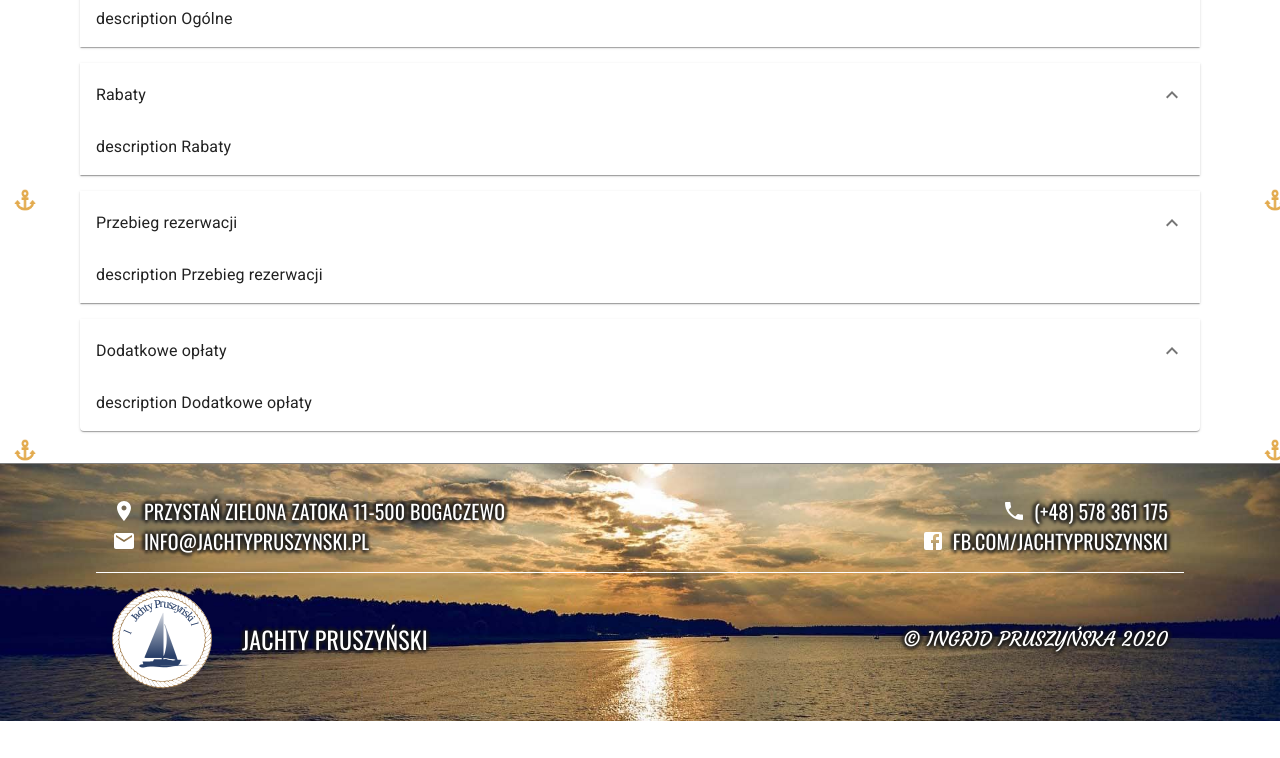
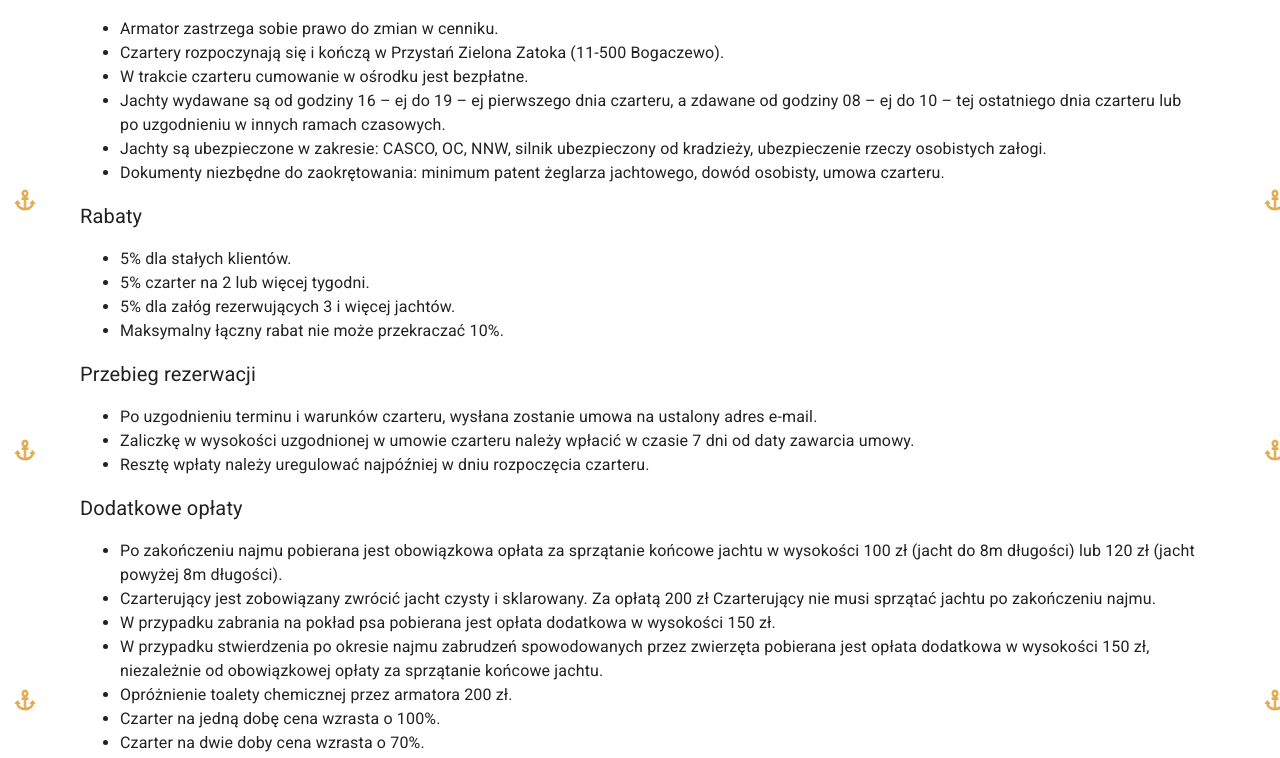
Before and after one commit to Ilshae/jachty-2, a React (Vite) app: page /cennik in a window 1280 px wide. Shown: the part 1075-1833 px from the top of the page. Before the commit the page ends 1796 px from the top, so only its background shows below. Built offline with nearby package versions, Linux system fonts and the light colour scheme.

Commit message:
price list skeleton

```diff
--- a/src/common/CharterInfo.tsx
+++ /dev/null
@@ -1,39 +0,0 @@
-import {
-  Accordion as MUIAccordion,
-  AccordionDetails,
-  AccordionSummary,
-} from "@mui/material"
-import ExpandMoreIcon from "@mui/icons-material/ExpandMore"
-import { FC } from "react"
-
-const CharterInfo = () => (
-  <>
-    <Accordion name={"Ogólne"} />
-    <Accordion name={"Rabaty"} />
-    <Accordion name={"Przebieg rezerwacji"} />
-    <Accordion name={"Dodatkowe opłaty"} />
-  </>
-)
-
-const Accordion: FC<{ name: string }> = ({ name }) => (
-  <MUIAccordion defaultExpanded={true}>
-    <AccordionHeader name={name} />
-    <AccordionBody name={name} />
-  </MUIAccordion>
-)
-
-const AccordionHeader: FC<{ name: string }> = ({ name }) => (
-  <AccordionSummary
-    expandIcon={<ExpandMoreIcon />}
-    aria-controls="panel1"
-    id={name}
-  >
-    {name}
-  </AccordionSummary>
-)
-
-const AccordionBody: FC<{ name: string }> = ({ name }) => (
-  <AccordionDetails>description {name}</AccordionDetails>
-)
-
-export default CharterInfo
--- /dev/null
+++ b/src/common/CharterInfo/CharterInfo.tsx
@@ -0,0 +1,29 @@
+import { FC } from "react"
+import styled from "styled-components"
+import { SectionType, charterInfoSections } from "./CharterInfoSections.tsx"
+
+const CharterInfo = () => (
+  <>
+    <h3>Informacje o czarterze</h3>
+    {charterInfoSections.map(({ name, description }) => (
+      <Section name={name} description={description} />
+    ))}
+  </>
+)
+
+const Section: FC<SectionType> = ({ name, description }) => (
+  <StyledSection>
+    <h4>{name}</h4>
+    {description}
+  </StyledSection>
+)
+
+const StyledSection = styled.section`
+  h4 {
+    font-size: ${({ theme }) => theme.fontSize.subTitle};
+    font-weight: 400;
+    margin: 8px 0;
+  }
+`
+
+export default CharterInfo
--- /dev/null
+++ b/src/common/CharterInfo/CharterInfoDescriptions.tsx
@@ -0,0 +1,73 @@
+export const GeneralDescription = () => (
+  <ul>
+    <li>Armator zastrzega sobie prawo do zmian w cenniku.</li>
+    <li>
+      Czartery rozpoczynają się i kończą w Przystań Zielona Zatoka (11-500
+      Bogaczewo).
+    </li>
+    <li>W trakcie czarteru cumowanie w ośrodku jest bezpłatne.</li>
+    <li>
+      Jachty wydawane są od godziny 16 – ej do 19 – ej pierwszego dnia czarteru,
+      a zdawane od godziny 08 – ej do 10 – tej ostatniego dnia czarteru lub po
+      uzgodnieniu w innych ramach czasowych.
+    </li>
+    <li>
+      Jachty są ubezpieczone w zakresie: CASCO, OC, NNW, silnik ubezpieczony od
+      kradzieży, ubezpieczenie rzeczy osobistych załogi.
+    </li>
+    <li>
+      Dokumenty niezbędne do zaokrętowania: minimum patent żeglarza jachtowego,
+      dowód osobisty, umowa czarteru.
+    </li>
+  </ul>
+)
+export const DiscountDescription = () => (
+  <ul>
+    <li>5% dla stałych klientów.</li>
+    <li>5% czarter na 2 lub więcej tygodni.</li>
+    <li>5% dla załóg rezerwujących 3 i więcej jachtów.</li>
+    <li>Maksymalny łączny rabat nie może przekraczać 10%.</li>
+  </ul>
+)
+
+export const ReservationDescription = () => (
+  <ul>
+    <li>
+      Po uzgodnieniu terminu i warunków czarteru, wysłana zostanie umowa na
+      ustalony adres e-mail.
+    </li>
+    <li>
+      Zaliczkę w wysokości uzgodnionej w umowie czarteru należy wpłacić w czasie
+      7 dni od daty zawarcia umowy.
+    </li>
+    <li>
+      Resztę wpłaty należy uregulować najpóźniej w dniu rozpoczęcia czarteru.
+    </li>
+  </ul>
+)
+export const AdditionalPricesDescription = () => (
+  <ul>
+    <li>
+      Po zakończeniu najmu pobierana jest obowiązkowa opłata za sprzątanie
+      końcowe jachtu w wysokości 100 zł (jacht do 8m długości) lub 120 zł (jacht
+      powyżej 8m długości).
+    </li>
+    <li>
+      Czarterujący jest zobowiązany zwrócić jacht czysty i sklarowany. Za opłatą
+      200 zł Czarterujący nie musi sprzątać jachtu po zakończeniu najmu.
+    </li>
+    <li>
+      W przypadku zabrania na pokład psa pobierana jest opłata dodatkowa w
+      wysokości 150 zł.
+    </li>
+    <li>
+      W przypadku stwierdzenia po okresie najmu zabrudzeń spowodowanych przez
+      zwierzęta pobierana jest opłata dodatkowa w wysokości 150 zł, niezależnie
+      od obowiązkowej opłaty za sprzątanie końcowe jachtu.
+    </li>
+    <li>Opróżnienie toalety chemicznej przez armatora 200 zł.</li>
+    <li>Czarter na jedną dobę cena wzrasta o 100%.</li>
+    <li>Czarter na dwie doby cena wzrasta o 70%.</li>
+    <li>Czarter na trzy doby cena wzrasta o 30%.</li>
+  </ul>
+)
--- /dev/null
+++ b/src/common/CharterInfo/CharterInfoSections.tsx
@@ -0,0 +1,31 @@
+import { ReactNode } from "react"
+import {
+  GeneralDescription,
+  DiscountDescription,
+  ReservationDescription,
+  AdditionalPricesDescription,
+} from "./CharterInfoDescriptions.tsx"
+
+export type SectionType = {
+  name: string
+  description: string | ReactNode
+}
+
+export const charterInfoSections: SectionType[] = [
+  {
+    name: "Ogólne",
+    description: <GeneralDescription />,
+  },
+  {
+    name: "Rabaty",
+    description: <DiscountDescription />,
+  },
+  {
+    name: "Przebieg rezerwacji",
+    description: <ReservationDescription />,
+  },
+  {
+    name: "Dodatkowe opłaty",
+    description: <AdditionalPricesDescription />,
+  },
+]
--- a/src/pages/priceList/PriceList.tsx
+++ b/src/pages/priceList/PriceList.tsx
@@ -2,18 +2,16 @@ import { CommonContainer } from "../../common/styles.ts"
 import styled from "styled-components"
 import { PriceListTable } from "./PriceListTable.tsx"
 import { WeekendDay } from "./enums.ts"
-import CharterInfo from "../../common/CharterInfo.tsx"
+import CharterInfo from "../../common/CharterInfo/CharterInfo.tsx"
 
 const PriceList = () => {
   return (
     <Container>
       <VerticalScroll>
         <Section>
-          <h3>Sobotnie zmiany załóg:</h3>
           <PriceListTable weekendDay={WeekendDay.SATURDAY} />
         </Section>
         <Section>
-          <h3>Niedzielne zmiany załóg:</h3>
           <PriceListTable weekendDay={WeekendDay.SUNDAY} />
         </Section>
       </VerticalScroll>
@@ -34,6 +32,18 @@ const PriceList = () => {
 const Container = styled(CommonContainer)`
   background-color: ${({ theme }) => theme.color.light};
   padding: 32px 0;
+
+  h3 {
+    font-size: ${({ theme }) => theme.fontSize.title};
+    margin: 12px 0;
+    width: 100%;
+  }
+
+  h4 {
+    font-size: ${({ theme }) => theme.fontSize.subTitle};
+    font-weight: 400;
+    margin: 8px 0;
+  }
 `
 
 const VerticalScroll = styled.div`
@@ -44,10 +54,6 @@ const Section = styled.section`
   &:nth-of-type(1) {
     padding-bottom: 32px;
   }
-
-  h3 {
-    font-size: ${({ theme }) => theme.fontSize.subTitle};
-  }
 `
 
 export default PriceList
--- a/src/pages/priceList/PriceListTable.tsx
+++ b/src/pages/priceList/PriceListTable.tsx
@@ -13,6 +13,11 @@ import { WeekendDay } from "./enums.ts"
 export const PriceListTable: FC<{ weekendDay: WeekendDay }> = ({
   weekendDay,
 }) => {
+  const tHeadTitle =
+    weekendDay === WeekendDay.SATURDAY
+      ? "Sobotnie zmiany załóg"
+      : "Niedzielne zmiany załóg"
+
   const tHead =
     weekendDay === WeekendDay.SATURDAY
       ? saturdayDates.map((date) => <th key={date}>{date}</th>)
@@ -27,6 +32,12 @@ export const PriceListTable: FC<{ weekendDay: WeekendDay }> = ({
     <Table>
       <thead>
         <tr>
+          <th>{tHeadTitle}</th>
+          <FillerTh />
+        </tr>
+      </thead>
+      <thead>
+        <tr>
           <th>Jacht</th>
           {tHead}
         </tr>
@@ -35,10 +46,20 @@ export const PriceListTable: FC<{ weekendDay: WeekendDay }> = ({
     </Table>
   )
 }
+
+const FillerTh: FC = () => {
+  const ths = []
+  for (let i = 0; i < 12; i++) {
+    ths.push(<th />)
+  }
+  return ths
+}
+
 const Table = styled.table`
   border: 3px solid ${({ theme }) => theme.color.primary};
   font-weight: bold;
   border-spacing: 0;
+  width: 100%;
 
   th {
     letter-spacing: 0;
```
